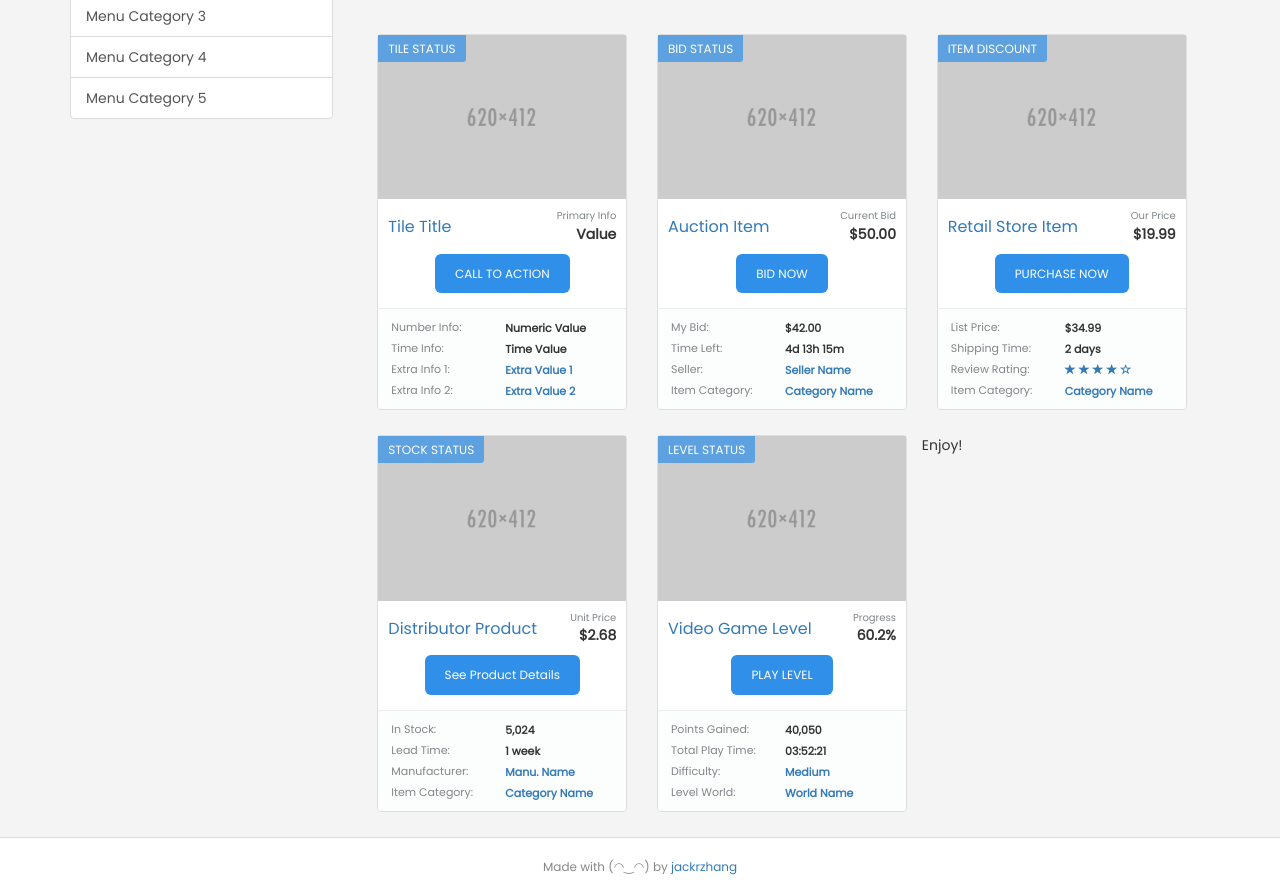
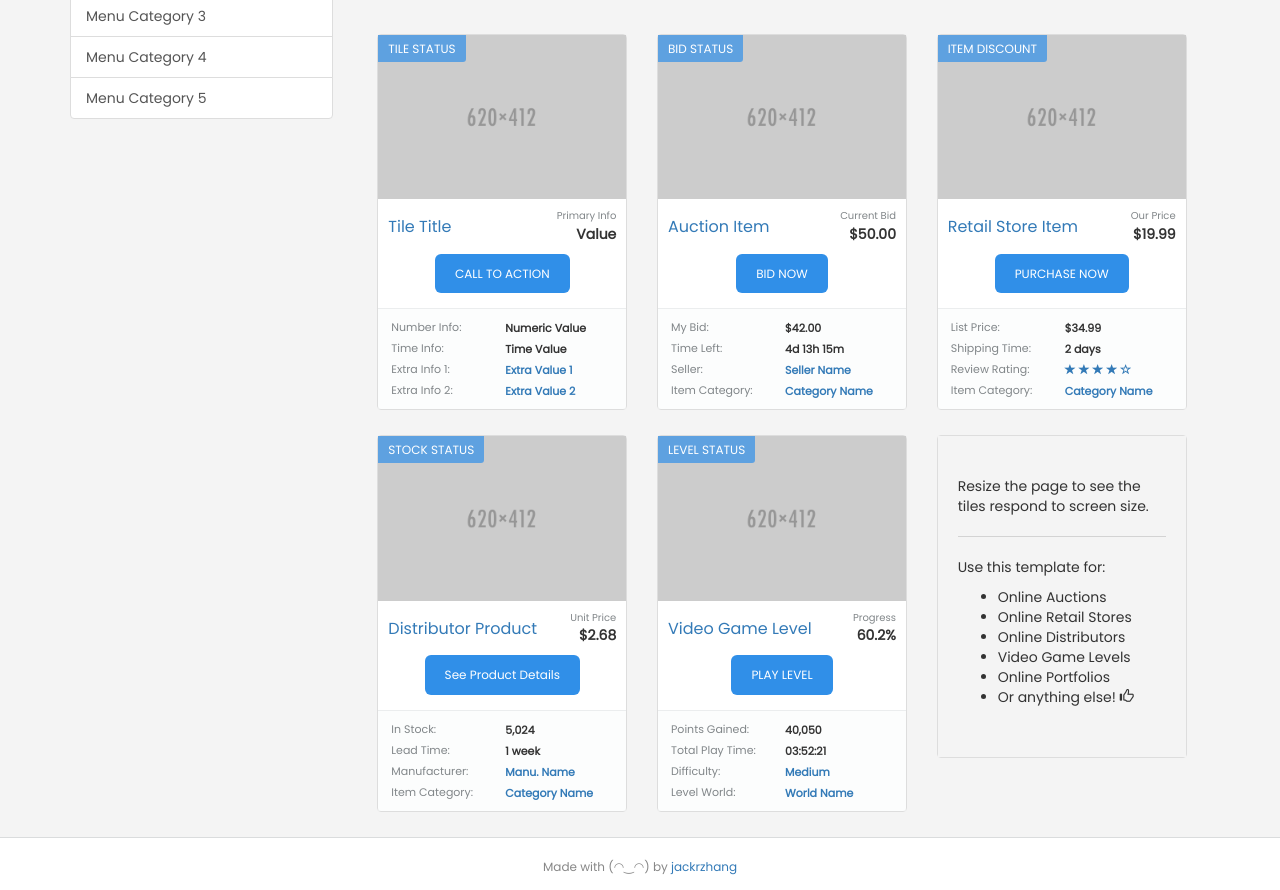
Before and after one commit to jackrzhang/tile-display-template, a plain HTML site: page public/index.html in a window 1280 px wide. Shown: the part 158-1048 px from the top of the page. Drawn offline with nearby package versions, Linux system fonts and the light colour scheme.

Commit message:
Add template instructions

```diff
--- a/public/index.html
+++ b/public/index.html
@@ -281,16 +281,34 @@
             </div>
 
             <div class="tile-container col-xs-6 col-md-4">
-                Enjoy!
+                <div class="thumbnail tile">
+                    <div class="instructions">
+                        <p>Resize the page to see the tiles respond to screen size.</p>
+                        <hr style="border-color:#d3d3d3">
+                        <p>Use this template for:</p>
+                        <ul>
+                            <li>Online Auctions</li>
+                            <li>Online Retail Stores</li>
+                            <li>Online Distributors</li>
+                            <li>Video Game Levels</li>
+                            <li>Online Portfolios</li>
+                            <li>
+                                Or anything else!
+                                <span class="glyphicon glyphicon-thumbs-up"></span>
+                            </li>
+                        </ul>
+                    </div>
+                </div>
             </div>
 
         </div>
     </div>
 
+    <!-- Footer -->
     <footer class="footer">
-      <div class="container">
+        <div class="container">
             <p>Made with (◠‿◠) by <a href='https://github.com/jackrzhang' target="_newtab">jackrzhang</a></p>
-      </div>
+        </div>
     </footer>
 
     <!-- jQuery -->
--- a/public/style/sass/base.scss
+++ b/public/style/sass/base.scss
@@ -5,6 +5,11 @@
 body {
     font-family: 'Poppins', Helvetica, sans-serif;
     background-color: #f4f4f4;
+}
+
+.thumbnail.tile > .instructions {
+    background-color: #f4f4f4;
+    padding: 40px 20px;
 }
 
 footer {
```
Also changed, not shown: assets/upstream.txt, public/style/compiled/base.css, 1 other file.
